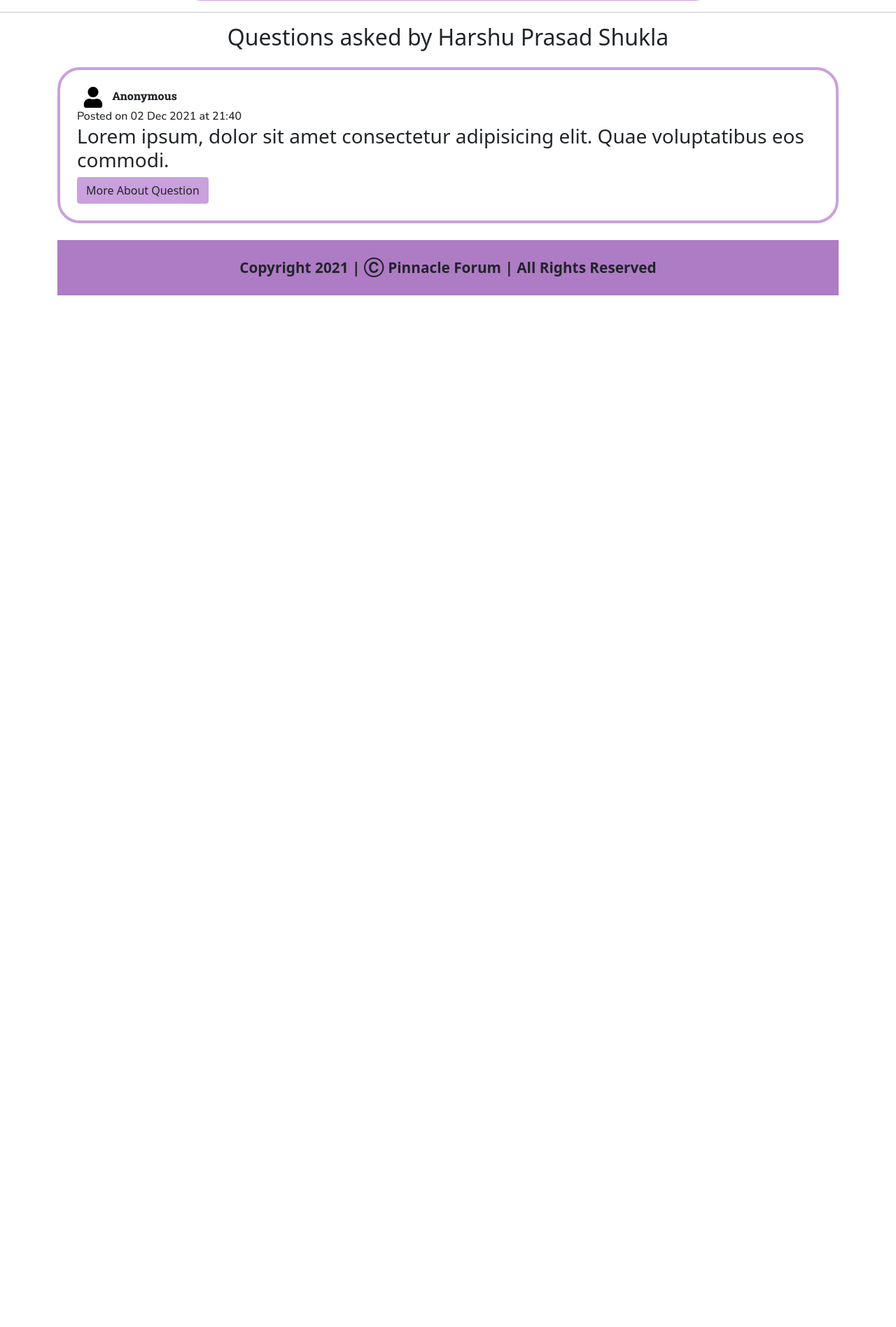
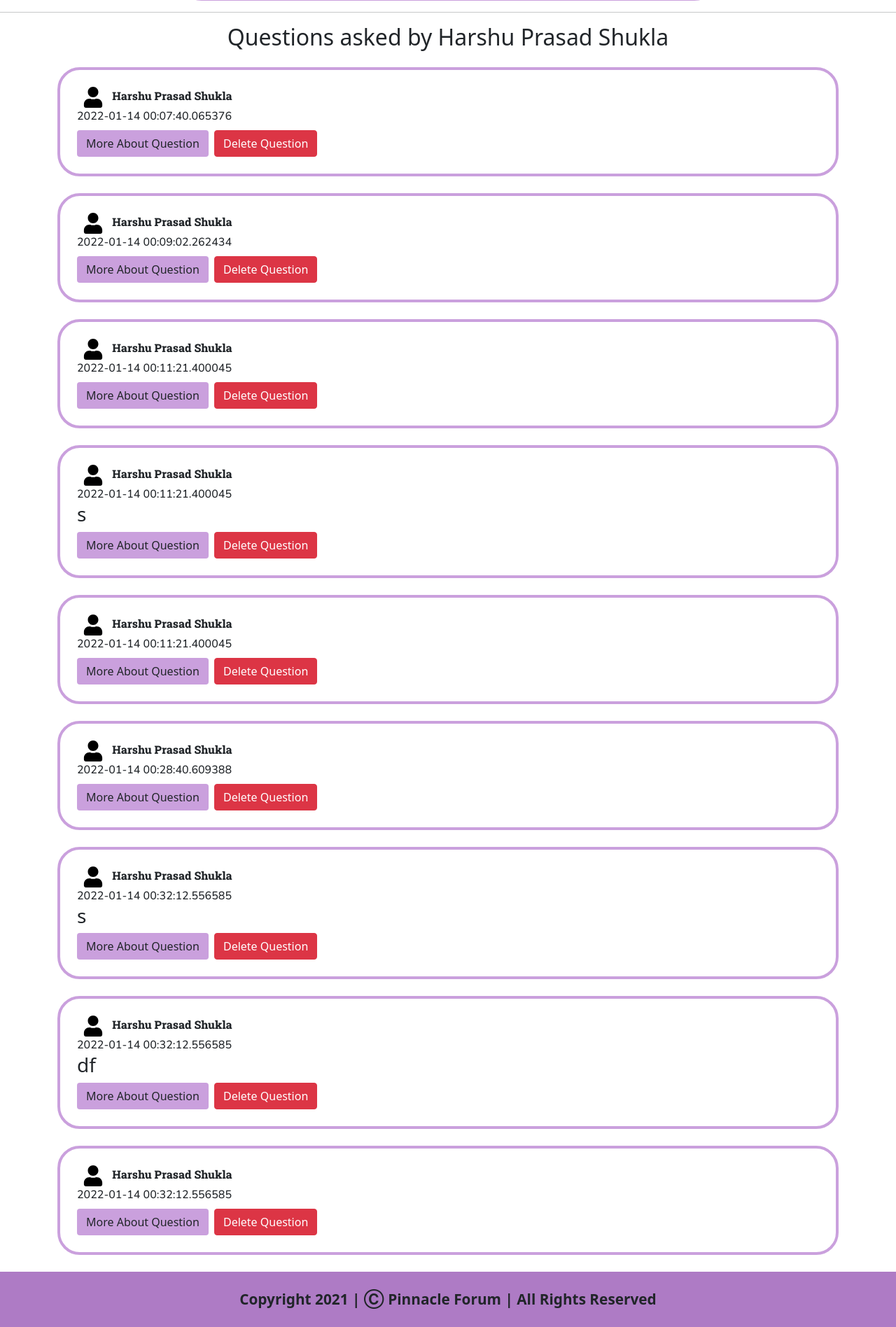
Before and after one commit to harshu-prasad/Forum-Made-Using-Python-Flask, a Flask app: page /profile/4be48ece316d4c958a0eef7aac9f994c in a window 1280 px wide. Shown: the part 505-2401 px from the top of the page at 70% size. Before the commit the page ends 927 px from the top, so only its background shows below. Run offline with Flask 2, Linux system fonts and the light colour scheme; data comes from the database, SQL or seed files in the repository; both versions use the stored data as it was after the commit.

Commit message:
Added add a question feature in the website

```diff
--- a/views/profile.py
+++ b/views/profile.py
@@ -1,14 +1,16 @@
-from flask import Blueprint,render_template # Importing Blueprint to handle routes related to profile pages
+from flask import Blueprint,request,render_template # Importing Blueprint to handle routes related to profile pages
 from flask_login import current_user # Importing Details of Current User using flask_login
 from .models import User, Question, Category
 
 profile = Blueprint('profile',__name__,template_folder='templates') # Creating a Blueprint so that it could be accesed from files from outside
 
 # Make '/profileId' route and rendering profile.html page with specific data according to Id
-@profile.route('/<string:profileId>')
+@profile.route('/<string:profileId>',methods=['GET','POST'])
 def profilePageFunction(profileId):
+    if request.method == 'POST':
+        pass
     userObject = User.query.filter_by(userName=profileId).first()
-    userQuestions = Question.query.filter_by(userNameOfAsker=profileId)
+    userQuestions = Question.query.filter_by(userNameOfAsker=profileId).all()
     hasUserAskedQuestions = Question.query.filter_by(userNameOfAsker=profileId).count() # Counting wether the user has asked some questons
     if hasUserAskedQuestions == 0:
         return render_template('profile.html',user=current_user,profileUser=userObject,noQuestions=True,categoryData=Category.query.all()) # Rendering HTML Page
--- a/views/templates/category.html
+++ b/views/templates/category.html
@@ -42,7 +42,7 @@
                 <form class="d-flex">
                     {% if user.is_authenticated %}
                     <a class="btn btn-danger mx-1" href="/logout">Logout</a>
-                    <a href="{{user.userName}}" class="user-icon-navbar mx-2">
+                    <a href="/profile/{{user.userName}}" class="user-icon-navbar mx-2">
                         <img src="../static/img/user-icon.svg" style="height: 30px; width: 30px;">
                     </a>
                     {% else %}
--- a/views/templates/profile.html
+++ b/views/templates/profile.html
@@ -115,6 +115,35 @@
     </div>
   </div>
 
+  <!-- Flashing Messages according to category -->
+  {% with messages = get_flashed_messages(with_categories=True) %}
+  {% if messages %}
+  {% for category,message in messages %}
+  {% if category == 'error' %}
+  <div class="alert alert-danger alert-dismissible fade show d-flex align-items-center" role="alert">
+    <svg class="bi flex-shrink-0 me-2" width="24" height="24" role="img" aria-label="Danger:">
+      <use xlink:href="#exclamation-triangle-fill" />
+    </svg>
+    <div>
+      {{message}}
+    </div>
+    <button type="button" class="btn-close" data-bs-dismiss="alert" aria-label="Close"></button>
+  </div>
+  {% else %}
+  <div class="alert alert-success alert-dismissible fade show d-flex align-items-center" role="alert">
+    <svg class="bi flex-shrink-0 me-2" width="24" height="24" role="img" aria-label="Success:">
+      <use xlink:href="#check-circle-fill" />
+    </svg>
+    <div>
+      {{message}}
+    </div>
+    <button type="button" class="btn-close" data-bs-dismiss="alert" aria-label="Close"></button>
+  </div>
+  {% endif %}
+  {% endfor %}
+  {% endif %}
+  {% endwith %}
+
   {% if user.is_authenticated %}
   {% if user.userName == profileUser.userName %}
   <div class="profile-div my-2 py-3 px-3">
@@ -164,14 +193,14 @@
           <button type="button" class="btn-close" data-bs-dismiss="modal" aria-label="Close"></button>
         </div>
         <div class="modal-body">
-          <form action="/askQuestion/{{profileUser.userName}}">
+          <form action="/askQuestion/{{profileUser.userName}}" method="post">
             <div class="mb-3">
               <label for="questionTitle" class="form-label">Title of Question</label>
               <input type="text" class="form-control" name="questionTitle" id="questionTitle">
             </div>
             <div class="mb-3">
               <label for="askAQuestionTextArea" class="form-label">Content</label>
-              <textarea class="form-control" name="tinymceEditor" id="askAQuestionTextArea"></textarea>
+              <textarea class="form-control" name="questionDescription" id="askAQuestionTextArea"></textarea>
             </div>
             <div class="input-group mb-3">
               <label class="input-group-text" for="selectCategoryofQuestion">Select Category of Question</label>
@@ -206,22 +235,32 @@
 
   <hr>
 
+  {% if noQuestions %}
+  <div class="questions-parent-div my-2 container">
+    <h2 class="text-center">User has asked no Questions</h2>
+  </div>
+  {% else %}
   <div class="questions-parent-div my-2 container">
     <h2 class="text-center">Questions asked by {{profileUser.realNameOfUser}}</h2>
+    {% for question in userQuestions %}
     <div class="question-div my-4 px-4 py-4">
       <div class="user-div">
-        <a href="profile.html"><img src="../static/img/user-icon.svg" class="user-icon-question mx-2"></a>
-        <span class="userName">Anonymous</span>
+        <a href="/profile/{{profileUser.userName}}"><img src="../static/img/user-icon.svg"
+            class="user-icon-question mx-2"></a>
+        <span class="userName">{{profileUser.realNameOfUser}}</span>
       </div>
-      <div class="dateAddedDivOfQuestion">Posted on 02 Dec 2021 at 21:40</div>
+      <div class="dateAddedDivOfQuestion">{{question.dateNow}}</div>
       <div class="question-info">
         <h3 class="question-heading">
-          Lorem ipsum, dolor sit amet consectetur adipisicing elit. Quae voluptatibus eos commodi.
+          {{question.questionTitle}}
         </h3>
       </div>
-      <a href="/question/sjdklfjasl" class="btn question-btn">More About Question</a>
+      <a href="/question/{{question.questionId}}" class="btn question-btn">More About Question</a>
+      <a href="/deleteQuestion/{{question.questionId}}" class="btn btn-danger mx-1">Delete Question</a>
     </div>
-  </divÆ  >
+    {% endfor %}
+  </div>
+  {% endif %}
 
   <footer class="py-4"
     style="background-color: rgb(174, 123, 197); width: 100%; font-weight: bold; font-size: 1.3rem; text-align: center;">
```
Also changed, not shown: views/askQuestion.py (+30 -4 lines), views/templates/question.html (+29 -0 lines), views/deleteQuestion.py (added), views/mainDatabaseForForum.db.
